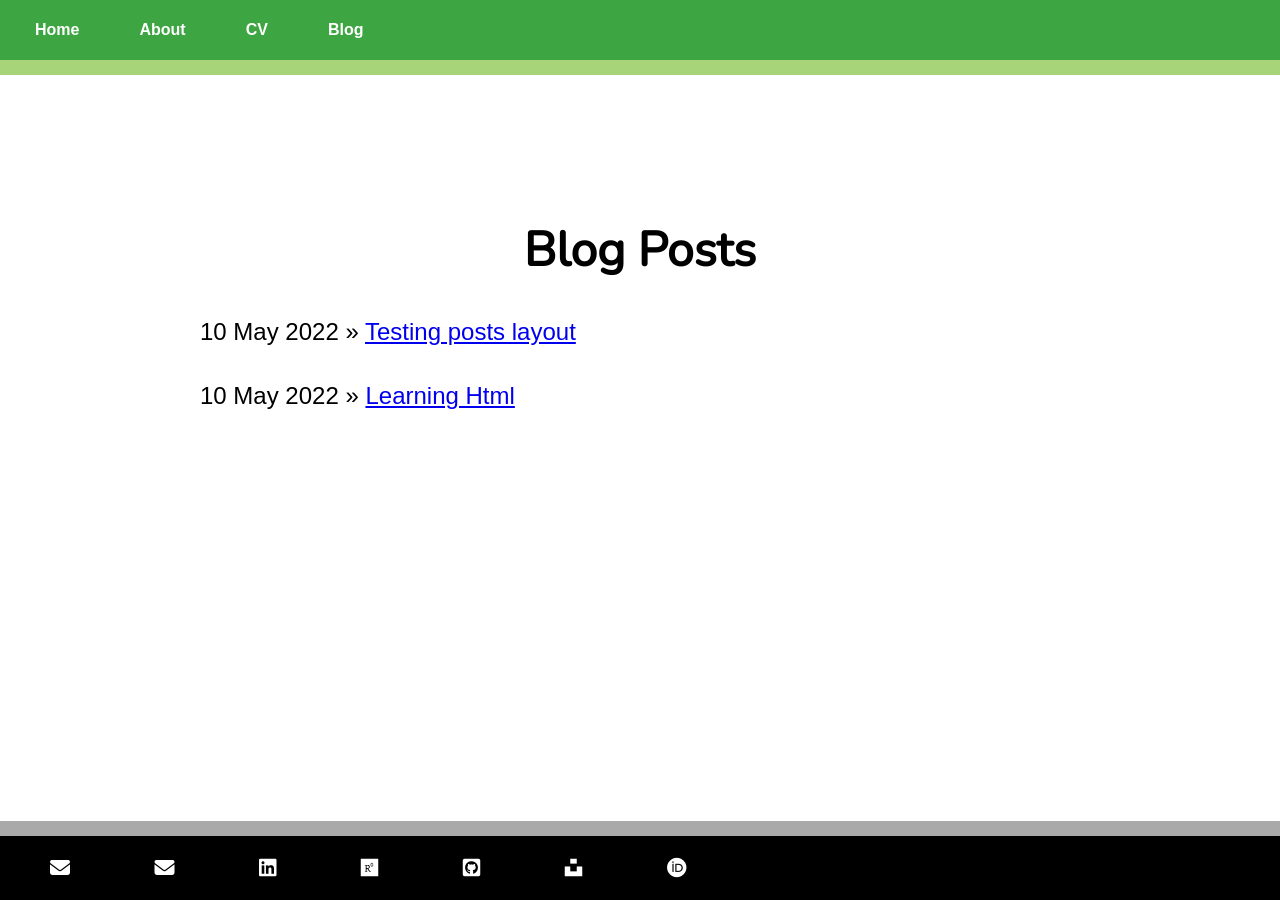
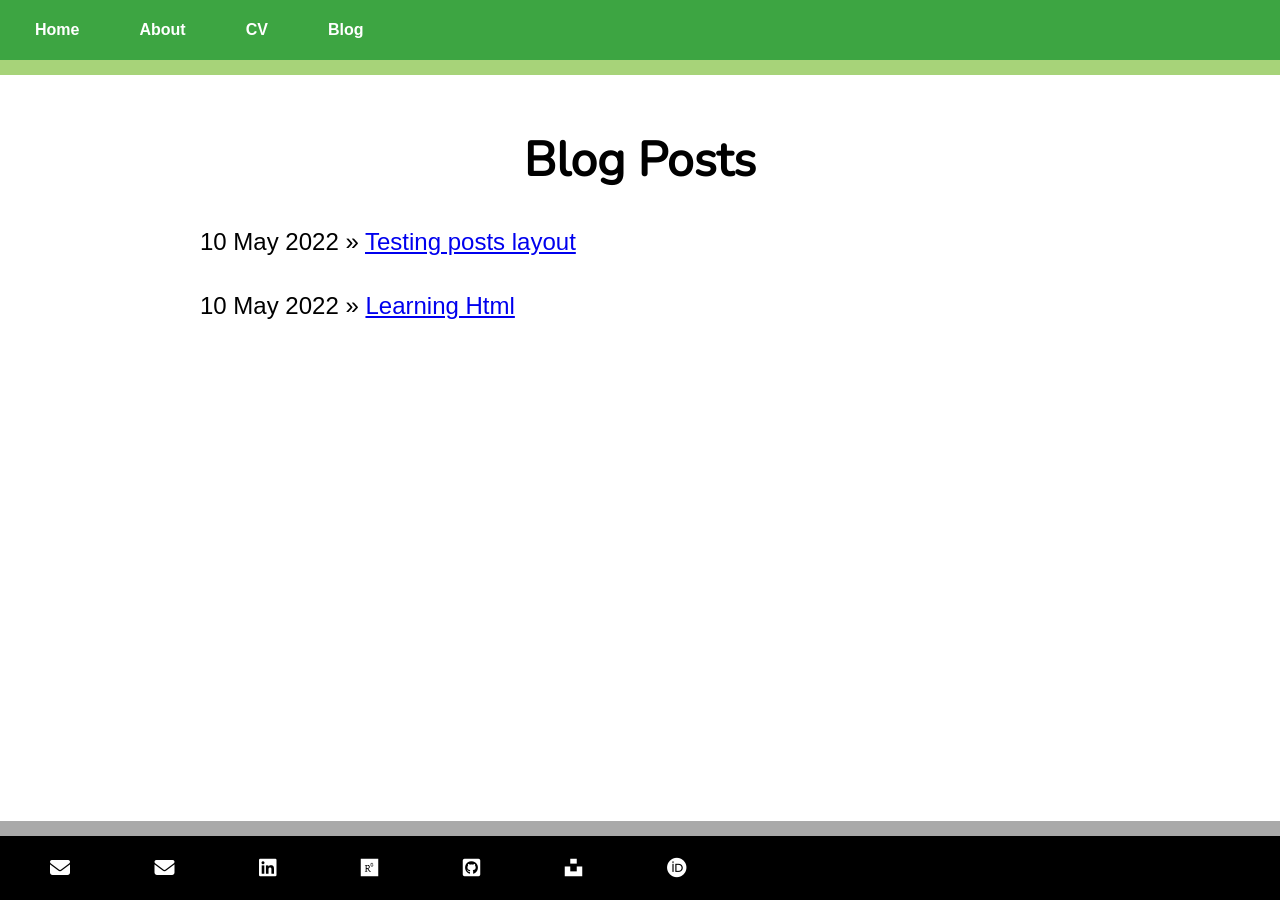
Before and after one commit to finerbrighterlighter/finerbrighterlighter.github.io, a Jekyll site: the page built from blog/index.html, in a window 1280 px wide. Built offline with Jekyll 4.4.1, drawn with Linux system fonts in a browser that asks for light colours; nearby versions of some CDN libraries; some web fonts are replaced.

Commit message:
header push

```diff
--- a/css/main.css
+++ b/css/main.css
@@ -102,7 +102,7 @@ nav ul li, footer ul li {
 }
 
 h1 {
-    margin-top: 150px;
+    margin-top: 60px;
     font-size: 3em;
     font-family: 'Nunito', serif;
     text-align: center;
```
